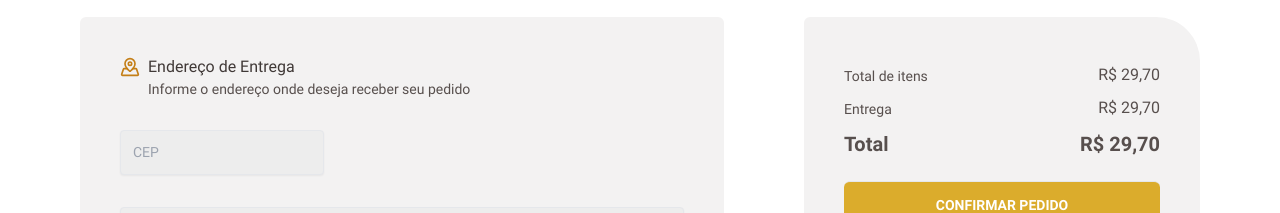
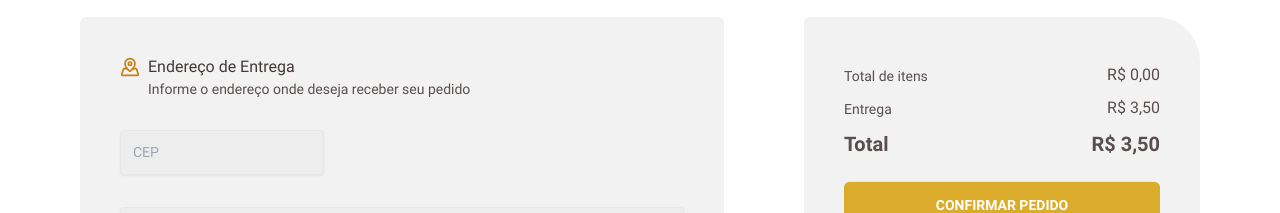
Before and after one commit to NicolasLK/2_Desafio_Coffe_Delivery, a React (Vite) app: page /carrinho in a window 1280 px wide. Shown: the part 166-379 px from the top of the page. Built offline with nearby package versions, Linux system fonts and the light colour scheme.

Commit message:
feat: Finalizando tratamento com os cafes, (precos e manipulcacao do carrinho)

```diff
--- a/src/components/completeOrder/CoffeeItem.tsx
+++ b/src/components/completeOrder/CoffeeItem.tsx
@@ -10,7 +10,7 @@ interface CoffeeItemProps {
 }
 
 export const CoffeeItem = ({ coffee }: CoffeeItemProps) => {
-  const { modifyQuantityCoffee } = useCartContext();
+  const { modifyQuantityCoffee, rmvCoffeToCart } = useCartContext();
 
   function handleAddQtdCoffee() {
     modifyQuantityCoffee(coffee.id, "increase");
@@ -18,6 +18,10 @@ export const CoffeeItem = ({ coffee }: CoffeeItemProps) => {
 
   function handleDecQtdCoffee() {
     modifyQuantityCoffee(coffee.id, "decrease");
+  }
+
+  function removeCoffeeToCart() {
+    rmvCoffeToCart(coffee.id);
   }
 
   const coffeeTotalPrice = coffee.price * coffee.quantity;
@@ -40,7 +44,11 @@ export const CoffeeItem = ({ coffee }: CoffeeItemProps) => {
                   addQtdCoffee={handleAddQtdCoffee}
                   decQtdCoffee={handleDecQtdCoffee}
                 />
-                <CustomButton className="flex gap-1 uppercase p-2 rounded-md bg-base-button font-Roboto_Regular text-base-text text-buttonS">
+                <CustomButton
+                  type="button"
+                  onClick={removeCoffeeToCart}
+                  className="flex gap-1 uppercase p-2 rounded-md bg-base-button font-Roboto_Regular text-base-text text-buttonS"
+                >
                   <Trash2 color="#8047F8" className="w-4 h-4" />
                   remover
                 </CustomButton>
--- a/src/components/completeOrder/SelectedCoffeesForm.tsx
+++ b/src/components/completeOrder/SelectedCoffeesForm.tsx
@@ -7,14 +7,13 @@ import { useCartContext } from "../../hooks/useCartContext";
 export const SelectedCoffeesForm = () => {
   const navigate = useNavigate();
 
-  const { cartItems } = useCartContext();
+  const { cartItems, quantityCart } = useCartContext();
 
   return (
     <>
       <h1 className="mb-4 font-Baloo2_Bold text-titleXS">Cafés selecionados</h1>
       <section className="flex flex-col gap-6 p-10 rounded-tl-md rounded-bl-[2.75rem] rounded-tr-[2.75rem] rounded-br-md mb-2 bg-base-card divide-y">
         {cartItems.map((cartItem) => {
-          console.log(cartItem.id);
           return <CoffeeItem key={cartItem.id} coffee={cartItem} />;
         })}
 
@@ -25,7 +24,8 @@ export const SelectedCoffeesForm = () => {
           onClick={() => {
             navigate("/pedido_enviado");
           }}
-          className="px-2 py-3 rounded-md bg-product-yellow font-Roboto_Bold text-buttonG text-base-white uppercase"
+          disabled={quantityCart <= 0}
+          className="px-2 py-3 rounded-md bg-product-yellow font-Roboto_Bold text-buttonG text-base-white uppercase disabled:cursor-not-allowed"
         >
           confirmar pedido
         </CustomButton>
--- a/src/components/completeOrder/ValueCartForm.tsx
+++ b/src/components/completeOrder/ValueCartForm.tsx
@@ -1,4 +1,17 @@
+import { useCartContext } from "../../hooks/useCartContext";
+import { formatMoney } from "../../utils/formatMoney";
+
 export const ValueCartForm = () => {
+  const { totalValueCartItems } = useCartContext();
+
+  const deliveryFee = 3.5;
+
+  const totalCartPrice = deliveryFee + totalValueCartItems;
+
+  const deliveryFeeFormatted = formatMoney(deliveryFee);
+  const totalValueCartItemsFormatted = formatMoney(totalValueCartItems);
+  const totalCartPriceFormatted = formatMoney(totalCartPrice);
+
   return (
     <>
       <span className="flex items-center justify-between mt-2">
@@ -6,7 +19,7 @@ export const ValueCartForm = () => {
           Total de itens
         </p>
         <p className="font-Roboto_Regular text-textM text-base-text">
-          R$ 29,70
+          R$ {totalValueCartItemsFormatted}
         </p>
       </span>
       <span className="flex items-center justify-between">
@@ -14,14 +27,16 @@ export const ValueCartForm = () => {
           entrega
         </p>
         <p className="font-Roboto_Regular text-textM text-base-text">
-          R$ 29,70
+          R$ {deliveryFeeFormatted}
         </p>
       </span>
       <span className="flex items-center justify-between">
         <p className="capitalize font-Roboto_Bold text-textL text-base-text">
           total
         </p>
-        <p className="font-Roboto_Bold text-textL text-base-text">R$ 29,70</p>
+        <p className="font-Roboto_Bold text-textL text-base-text">
+          R$ {totalCartPriceFormatted}
+        </p>
       </span>
     </>
   );
--- a/src/components/home/CoffeeCard.tsx
+++ b/src/components/home/CoffeeCard.tsx
@@ -29,6 +29,7 @@ export const CoffeeCard = ({ coffee }: CoffeeProps) => {
     };
 
     addCoffeeToCart(coffeeToAdd);
+    setQuantity(1);
   }
 
   const formattedPrice = formatMoney(coffee.price);
--- a/src/contexts/CartContext.tsx
+++ b/src/contexts/CartContext.tsx
@@ -1,5 +1,5 @@
 import { produce } from "immer";
-import { createContext, ReactNode, useState } from "react";
+import { createContext, ReactNode, useEffect, useState } from "react";
 
 export interface CartItemProps extends Coffee {
   quantity: number;
@@ -12,11 +12,14 @@ interface CartContextProviderProps {
 export interface CartContextProps {
   cartItems: CartItemProps[];
   quantityCart: number;
+  totalValueCartItems: number;
   addCoffeeToCart: (coffee: CartItemProps) => void;
   modifyQuantityCoffee: (
     cartItemId: number,
     type: "increase" | "decrease"
   ) => void;
+  rmvCoffeToCart: (cartItemId: number) => void;
+  clearCoffeeCart: () => void;
 }
 
 export const CartContext = createContext({} as CartContextProps);
@@ -33,6 +36,10 @@ export function CartContextProvider({ children }: CartContextProviderProps) {
   });
 
   const quantityCart = cartItems.length;
+
+  const totalValueCartItems = cartItems.reduce((total, cartItem) => {
+    return total + cartItem.price * cartItem.quantity;
+  }, 0);
 
   function addCoffeeToCart(coffee: CartItemProps) {
     const newCoffeeInCart = cartItems.findIndex((cartItem) => {
@@ -69,14 +76,39 @@ export function CartContextProvider({ children }: CartContextProviderProps) {
     setCartItems(newCart);
   }
 
+  function rmvCoffeToCart(cartItemId: number) {
+    const newCart = produce(cartItems, (draft) => {
+      const coffeeExistInCart = cartItems.findIndex((cartItem) => {
+        return cartItem.id === cartItemId;
+      });
+
+      if (coffeeExistInCart >= 0) {
+        draft.splice(coffeeExistInCart, 1);
+      }
+    });
+
+    setCartItems(newCart);
+  }
+
+  function clearCoffeeCart() {
+    setCartItems([]);
+  }
+
+  useEffect(() => {
+    localStorage.setItem(KEY_COFFEE_STORAGE, JSON.stringify(cartItems));
+  }, [cartItems]);
+
   return (
     <>
       <CartContext.Provider
         value={{
           cartItems,
           quantityCart,
+          totalValueCartItems,
           addCoffeeToCart,
           modifyQuantityCoffee,
+          rmvCoffeToCart,
+          clearCoffeeCart,
         }}
       >
         {children}
```
